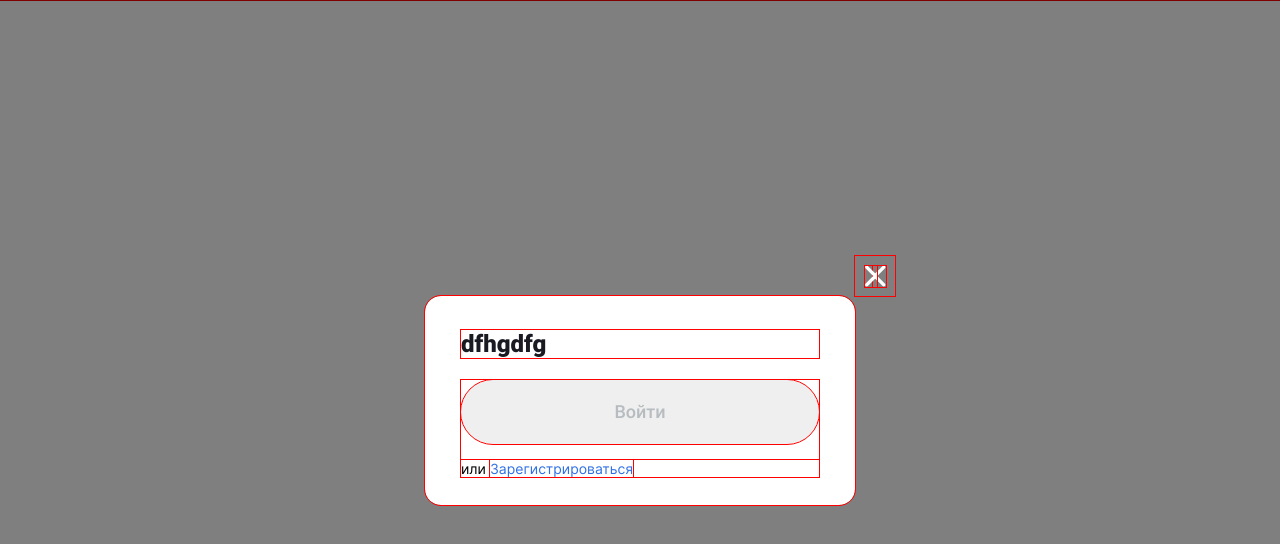
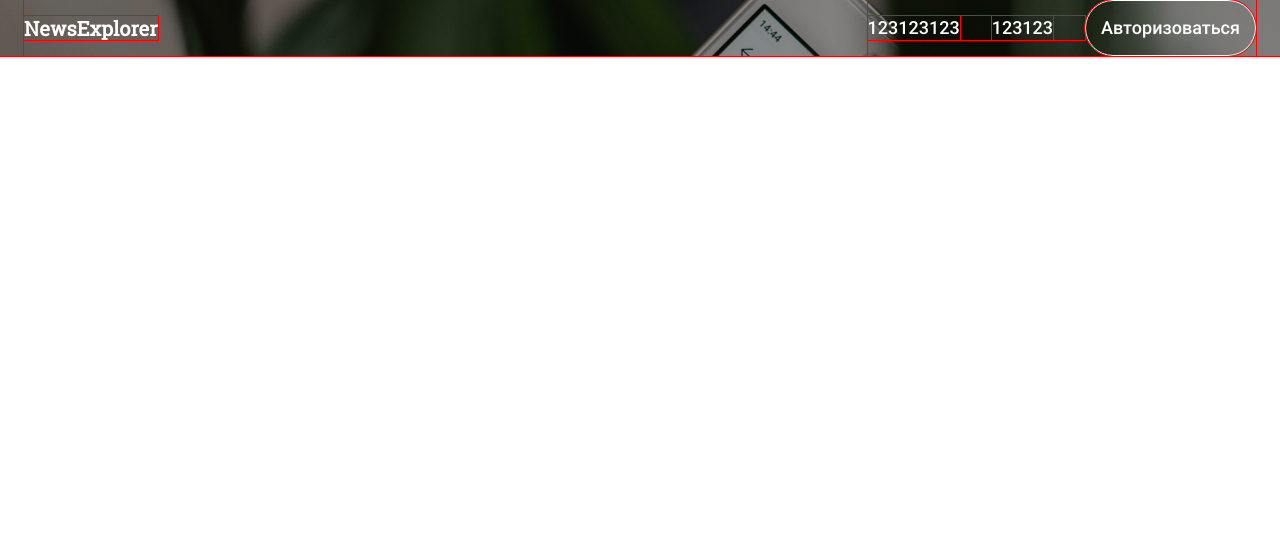
Before and after one commit to Rinata0912/news-explorer-frontend, a React (Create React App) app: page / in a window 1280 px wide. Shown: the top 544 px of the page. Built offline with nearby package versions, Linux system fonts and the light colour scheme.

Commit message:
feat: добавить компонент header

```diff
--- a/src/components/App/App.css
+++ b/src/components/App/App.css
@@ -0,0 +1,3 @@
+.App {
+  background: url(../../images/background.jpg) no-repeat;
+}
--- a/src/components/App/App.js
+++ b/src/components/App/App.js
@@ -1,9 +1,12 @@
+import './App.css';
 import { PopupWithForm } from '../PopupWithForm/PopupWithForm';
+import { Header } from "../Header/Header";
 
 function App() {
   return (
     <div className="App">
       <PopupWithForm/>
+      <Header/>
     </div>
   );
 }
--- /dev/null
+++ b/src/components/Header/Header.css
@@ -0,0 +1,48 @@
+.header {
+  display: flex;
+  max-width: 1232px;
+  margin: 0 auto;
+  justify-content: space-between;
+  align-items: center;
+}
+
+.header__title {
+  text-decoration: none;
+  color: #fff;
+  font-family: 'Roboto Slab';
+  font-weight: 900;
+  font-size: 20px;
+  line-height: 24px;
+}
+
+.header__content {
+  display: flex;
+}
+
+.header__navigation {
+  list-style: none;
+  display: flex;
+  padding: 0;
+}
+
+.header__navigation-item {
+  margin-right: 32px;
+  font-weight: 500;
+  font-style: normal;
+  font-size: 18px;
+  line-height: 24px;
+  color: #fff;
+}
+
+.header__button {
+  border: 1px solid #fff;
+  border-radius: 100px;
+  padding: 12px 15px;
+  background: none;
+  cursor: pointer;
+  font-weight: 500;
+  font-style: normal;
+  font-size: 18px;
+  line-height: 24px;
+  color: #fff;
+}
--- /dev/null
+++ b/src/components/Header/Header.js
@@ -0,0 +1,17 @@
+import './Header.css';
+import { ReactComponent as Logout} from '../../images/logout.svg';
+
+export function Header({ isLogin }) {
+  return (
+    <div className="header">
+      <a href="/" className="header__title">NewsExplorer</a>
+      <div className="header__content">
+        <ul className="header__navigation">
+          <li className="header__navigation-item">123123123</li>
+          <li className="header__navigation-item">123123</li>
+        </ul>
+        <button className="header__button">{isLogin ? <Logout/> : 'Авторизоваться'}</button>
+      </div>
+    </div>
+  );
+}
--- a/src/components/PopupWithForm/PopupWithForm.css
+++ b/src/components/PopupWithForm/PopupWithForm.css
@@ -6,6 +6,7 @@
   left: 0;
   bottom: 0;
   display: flex;
+  display: none;
 }
 
 .popupWithForm__container {
--- a/src/index.css
+++ b/src/index.css
@@ -3,7 +3,6 @@
 
 .root {
   font-family: 'Roboto', Arial, sans-serif;
-  background-color: #000;
 }
 
 * {
```
Also changed, not shown: src/images/background.jpg (added), src/images/logout.svg (added).
